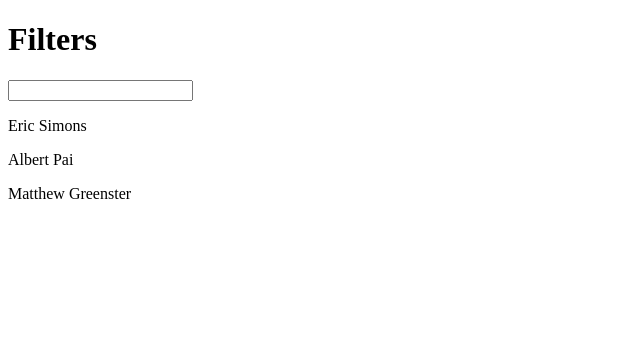
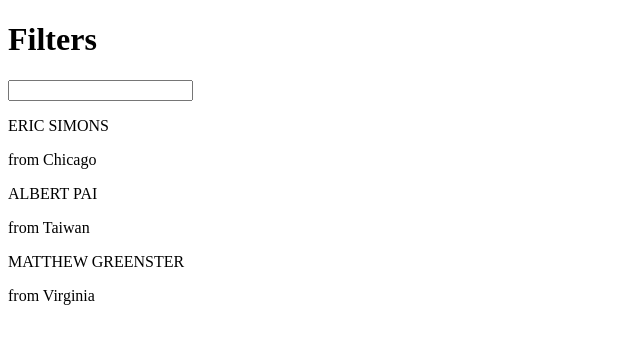
Before and after one commit to walshification/thinkster-better-angular, a plain HTML site: page filter-app/index.html in a window 1280 px wide. Shown: the whole page, without its empty margins (0-640 px from the left). Drawn offline with nearby package versions, Linux system fonts and the light colour scheme.

Commit message:
adds custom filter and explanatory comments

```diff
--- a/filter-app/app.js
+++ b/filter-app/app.js
@@ -3,18 +3,31 @@ var filterApp = angular.module('app', []);
 filterApp.controller('FilterCtrl', function(){
   var self = this;
 
+  // Initialize the controller with default information.
   self.people = [
     {
-      name: "Eric Simons",
+      name: "eric simons",
       born: "Chicago",
     },
     {
-      name: "Albert Pai",
+      name: "albert pai",
       born: "Taiwan",
     },
     {
-      name: "Matthew Greenster",
+      name: "matthew greenster",
       born: "Virginia",
     },
   ];
-});
+}).filter(  // filter method on the controller interface.
+  // Defines a filter 'capitalize' to invoke the filter function.
+  'capitalize',
+  // The actual filter function.
+  function(){
+    // This is the function Angular will execute when the expression is evaluated.
+    return function (text) {
+      // text is the original string output of the Angular expression.
+      return text.toUpperCase();
+      // and we simply return the text in uppercase.
+    };
+  }
+);
--- a/filter-app/index.html
+++ b/filter-app/index.html
@@ -8,11 +8,14 @@
       <h1>Filters</h1>
 
       <div ng-controller="FilterCtrl as filterc">
+        <!--Using search.name limits the search filter to that property-->
         <input type="text" ng-model="search.name" />
 
-        <p ng-repeat="person in filterc.people | filter: search">
-          {{ person.name }}
-        </p>
+        <div ng-repeat="person in filterc.people | filter: search">
+          <!--pass values to the filter with a | in an expression-->
+          <p>{{ person.name | capitalize }}</p>
+          <p>from {{ person.born }}</p>
+        </div>
       </div>
     </div>
 
```
